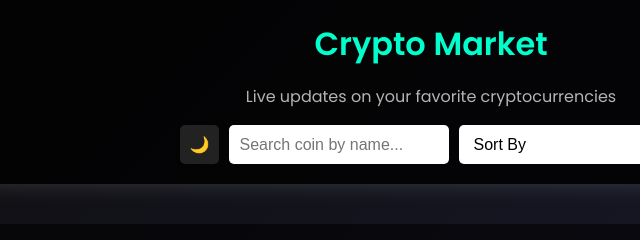
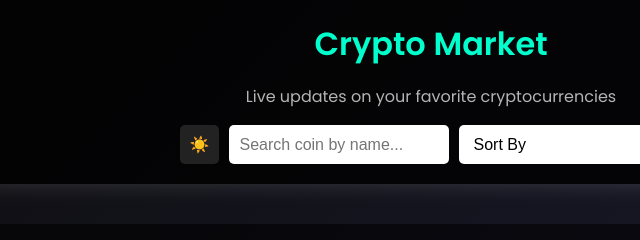
Before and after one commit to Huzaifa-Muhammed/Coin-Cap-Web-app, a plain HTML site: page index.html in a window 1280 px wide. Shown: the top 240 px of the page, 209-849 px from the left. Drawn offline with Linux system fonts and the light colour scheme; no server answers.

Commit message:
updated theme changing

```diff
--- a/index.html
+++ b/index.html
@@ -12,7 +12,7 @@
         <p>Live updates on your favorite cryptocurrencies</p>
 
         <div class="controls">
-            <button id="themeToggle">🌙</button>
+            <button id="themeToggle">☀️</button>
             <input type="text" id="searchInput" placeholder="Search coin by name...">
             <select id="filterSelect">
                 <option value="">Sort By</option>
```
